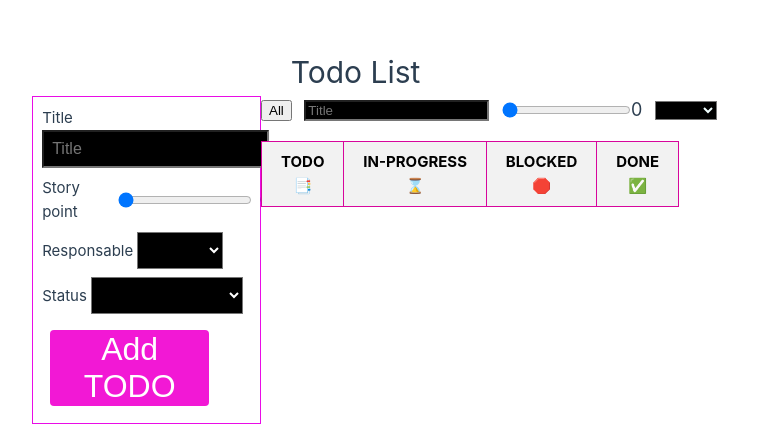
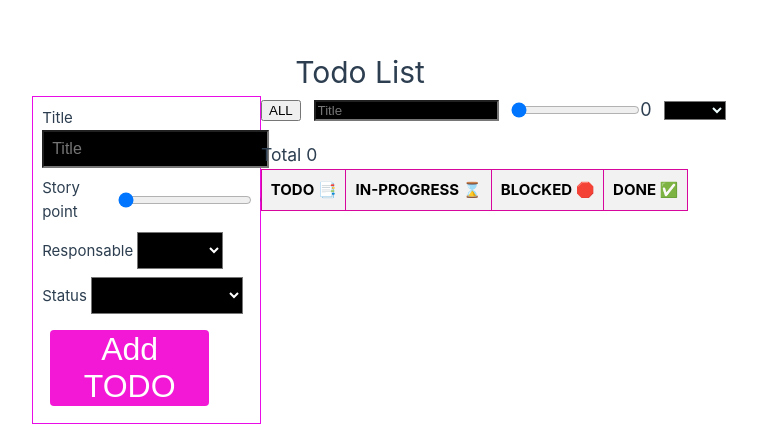
Before and after one commit to amran-zak/todo-tp, a Vue app: page / in a window 1280 px wide. Shown: the part 156-600 px from the top of the page, without its empty margins (0-757 px from the left). Built offline with nearby package versions, Linux system fonts and the light colour scheme.

Commit message:
Un compteur de todos (globales et selectionnees)

```diff
--- a/src/components/TodoFilters.vue
+++ b/src/components/TodoFilters.vue
@@ -1,7 +1,7 @@
 <template>
   <div class="todo-filters">
     <div class="element-filter">
-      <button :class="{ active: filter === 'all' }" @click="setFilter('all')">All</button>
+      <button :class="{ active: filter === 'all' }" @click="setFilter('all')">ALL</button>
       <input
         type="text"
         v-model="filterTodoTitle"
--- a/src/components/TodoList.vue
+++ b/src/components/TodoList.vue
@@ -1,5 +1,6 @@
 <template>
   <div class="todo-list">
+    <h3>Total {{ todos.length }}</h3>
     <table>
       <thead>
         <tr>
```
